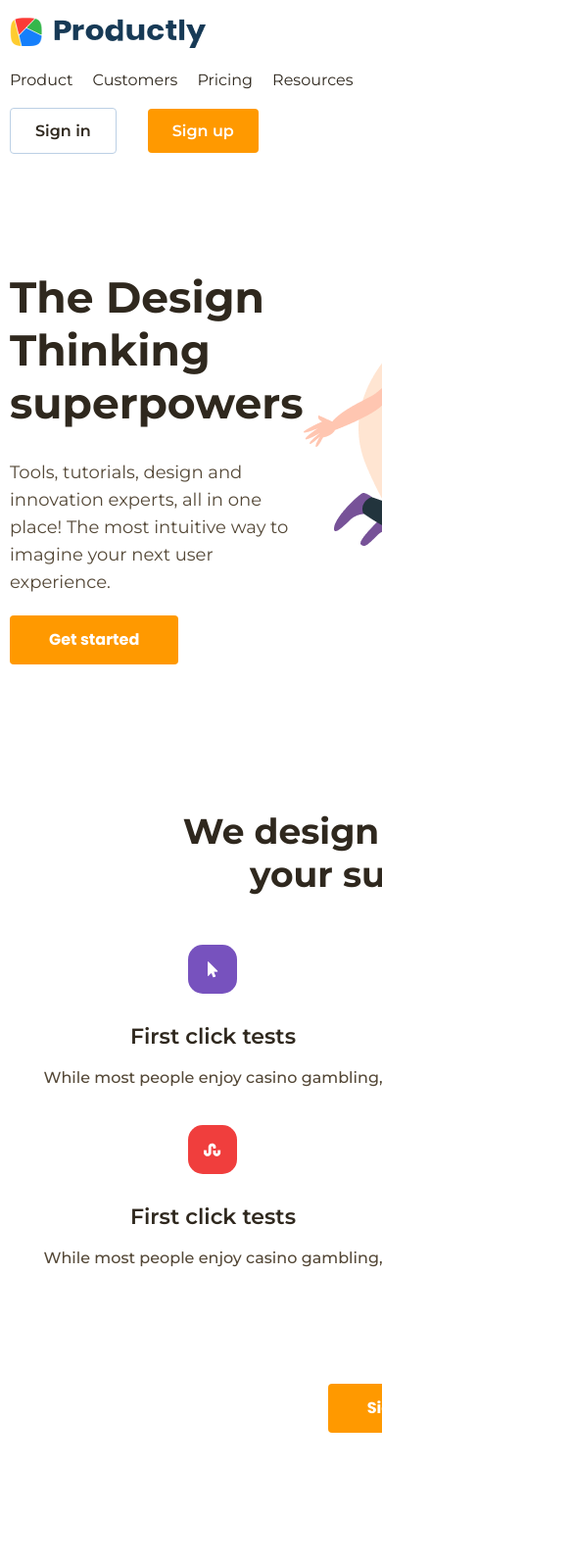
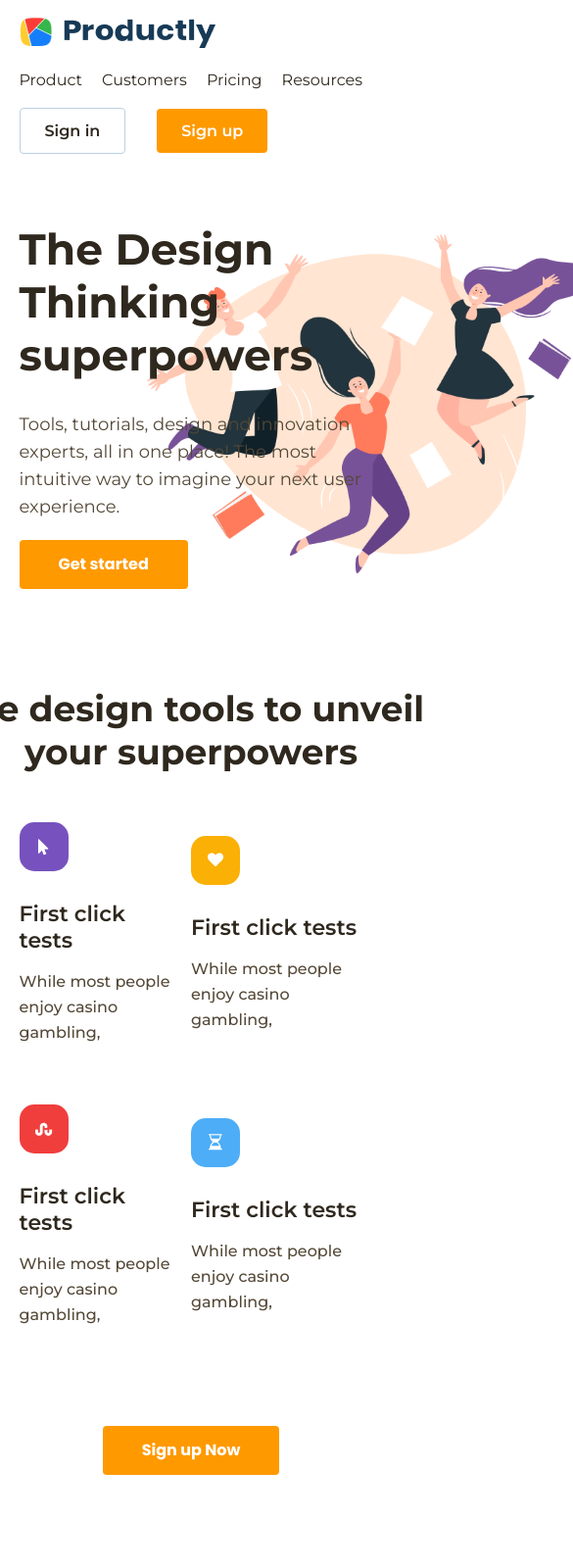
Before and after one commit to Yurii-Koroliak/HomeWork.responsive, a plain HTML site: page index.html in a window 390 px wide. Shown: the top 1600 px of the page at 98% size, 585 px wide, since content can reach past the window. Drawn offline with Linux system fonts and the light colour scheme.

Commit message:
HomeWork.responsive

```diff
--- a/index.html
+++ b/index.html
@@ -60,7 +60,7 @@
                         </div>
                     </div>
                     <div class="info__img">
-                        <img src="./resource/image/Image.png" alt="">
+                        <img class="bg-image" src="./resource/image/Image.png" alt="">
                     </div>
                 </div>
             </div>
--- a/resource/style/style.scss
+++ b/resource/style/style.scss
@@ -93,11 +93,11 @@ $--f-poppins: 'Poppins';
 
 .main {
     margin-bottom: 140px;
-    overflow-x: hidden;
 }
 
 .container {
     max-width: 1180px;
+    width: 98%;
     margin: auto;
     padding: 0px 10px;
 }
@@ -287,8 +287,9 @@ $--f-poppins: 'Poppins';
 
 @media screen and (max-width:840px) {
     .container {
-        max-width: 830px;
-        padding: 0px 10px;
+        max-width: 840px;
+        width: 90%;
+        padding: 0px;
     }
     .header__body {
         height: 140px;
@@ -297,18 +298,38 @@ $--f-poppins: 'Poppins';
         justify-content: space-between;
         align-items: flex-start;
     }
-    .tools {
-        width: 830px;
-        &__body {
-            width: 830px;
-        }
-        &__galery {
-            flex-wrap: wrap;
-        }
-        &__item {
-            margin-bottom: 35px;
-            align-items: center;
-        }
+    .info__img {
+        position: absolute;
+        left: 150px;
+        z-index: -1;
+    }
+    .bg-image {
+        width: 450px;
+    }
+    .tools__galery {
+        display: grid;
+        grid-template-columns: repeat(2, 1fr);
+        grid-template-rows: repeat(2, 1fr);
+    }
+    .tools__item:nth-of-type(1) {
+        margin-bottom: 40px;
+        margin-right: 20px;
+        grid-row: 1/2;
+        grid-column: 1/2;
+    }
+    .tools__item:nth-of-type(2) {
+        margin-bottom: 40px;
+        grid-row: 1/2;
+        grid-column: 2/3;
+    }
+    .tools__item:nth-of-type(3) {
+        margin-right: 20px;
+        grid-row: 2/3;
+        grid-column: 1/2;
+    }
+    .tools__item:nth-of-type(4) {
+        grid-row: 2/3;
+        grid-column: 2/3;
     }
     .footer__body {
         flex-wrap: wrap;
@@ -317,51 +338,57 @@ $--f-poppins: 'Poppins';
 @media screen and (max-width:320px) {
     .container {
         max-width: 320px;
-        padding: 0px 10px;
+        width: 90%;
+        padding: 0px;
+    }
+    .info__img {
+        display: none;
     }
     .header-nav__list {
         flex-wrap: wrap;
     }
     .header__body {
         height: 240px;
-        display: flex;
         flex-direction: column;
-        justify-content: space-between;
-        align-items: flex-start;
+        align-items: center;
+    }
+    .info-paragraph__title {
+        font-size: 40px;
     }
     .tools {
-        width: 320px;
         &__galery {
+            display: flex;
             flex-wrap: wrap;
-        }
-        &__body {
-            width: 100%;
         }
         &__item {
             margin-bottom: 35px;
             align-items: center;
             text-align: center;
+            &:nth-of-type(1) {
+                margin-right: 0px;
+            }
+            &:nth-of-type(2) {
+                margin-right: 0px;
+            }
+            &:nth-of-type(3) {
+                margin-right: 0px;
+            }
+            &:nth-of-type(4) {
+                margin-right: 0px;
+            }
         }
         &__title {
-            width: 100%;
+            width: 98%;
         }
     }
     .footer__body {
         flex-wrap: wrap;
     }
     .input {
-        width: 280px;
+        width: 90%;
     }
     .header-nav__item {
         margin-bottom: 10px;
     }
-    .info__img {
-        display: none;
-    }
-    .info {
-        width: 320px;
-        &-paragraph {
-            width: 100%;
-        }
-    }
+
 }
```
Also changed, not shown: resource/style/style.css, 1 other file.
